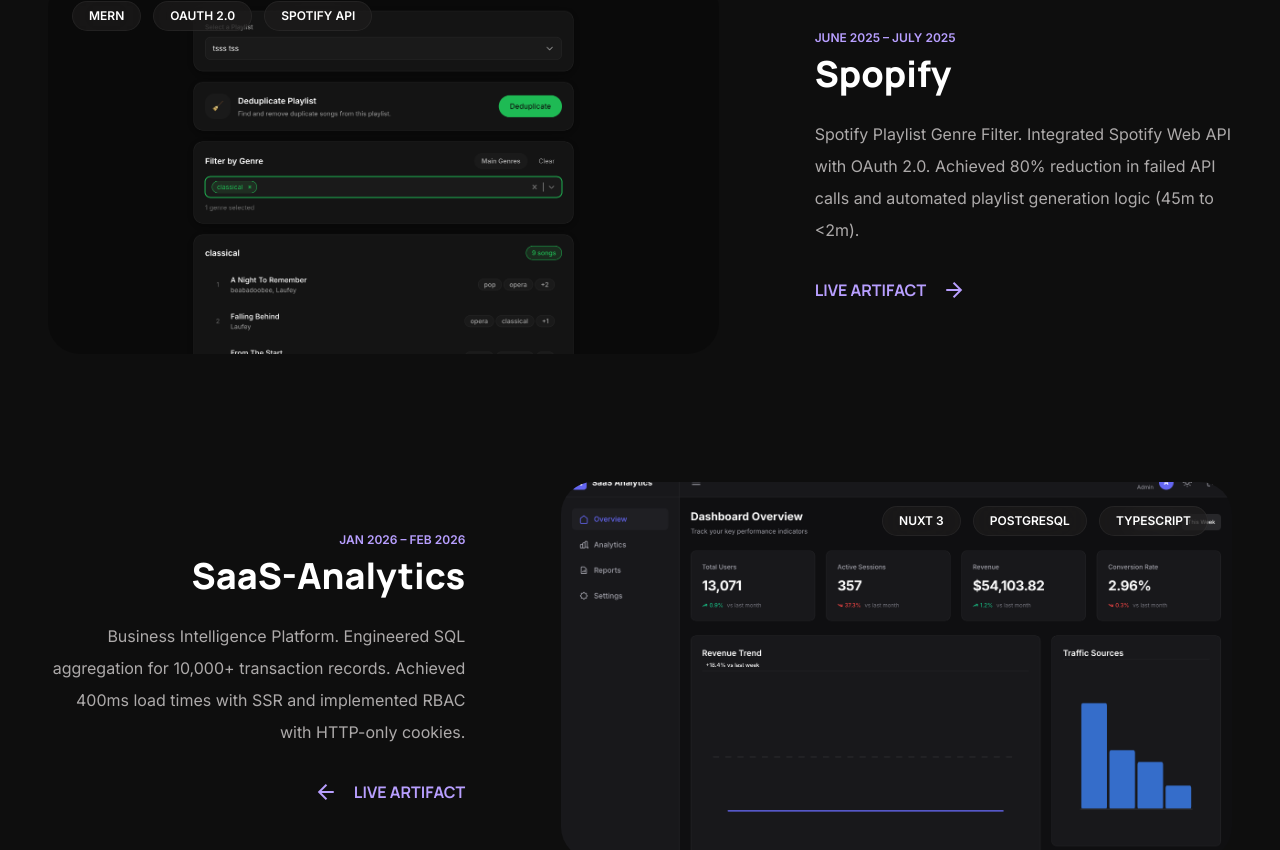
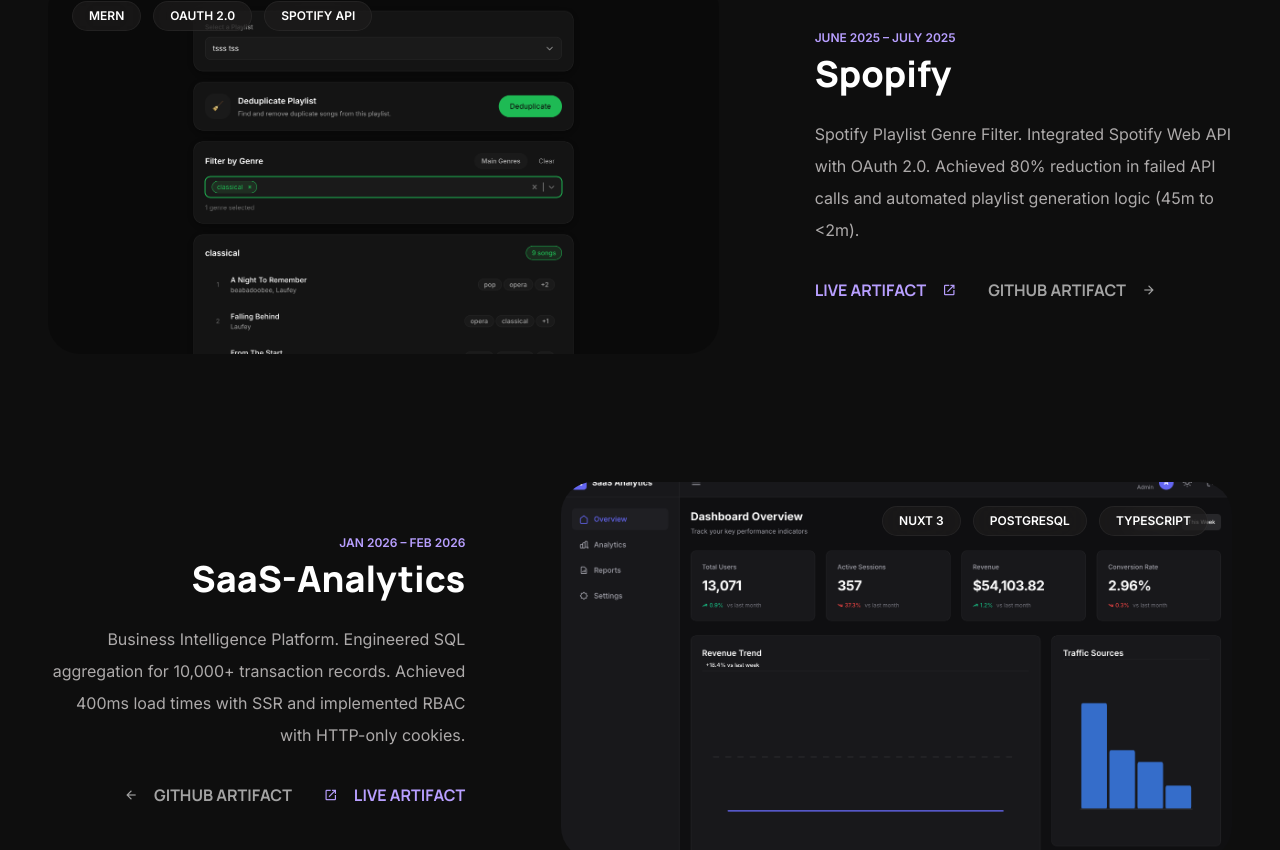
Before and after one commit to AbdulRahmanShihabuddin/portfolio, a React (Vite) app: page / in a window 1280 px wide. Shown: the part 3201-4051 px from the top of the page. Built offline with nearby package versions, Linux system fonts and the light colour scheme.

Commit message:
Add GitHub artifact links alongside live demo links

```diff
--- a/src/App.tsx
+++ b/src/App.tsx
@@ -226,12 +226,20 @@
                   Spotify Playlist Genre Filter. Integrated Spotify Web API with OAuth 2.0. Achieved 80%
                   reduction in failed API calls and automated playlist generation logic (45m to &lt;2m).
                 </p>
+                <div className="flex gap-8">
                   <a className="inline-flex items-center gap-4 text-primary font-headline font-bold group"
                     href="https://spopifyy.vercel.app/" target="_blank" rel="noreferrer">
                     LIVE ARTIFACT
                     <span
-                    className="material-symbols-outlined group-hover:translate-x-2 transition-transform">arrow_forward</span>
+                      className="material-symbols-outlined group-hover:translate-x-2 transition-transform text-sm">open_in_new</span>
                   </a>
+                  <a className="inline-flex items-center gap-4 text-neutral-400 hover:text-white font-headline font-bold group transition-colors"
+                    href="https://github.com/AbdulRahmanShihabuddin/spopifyy" target="_blank" rel="noreferrer">
+                    GITHUB ARTIFACT
+                    <span
+                      className="material-symbols-outlined group-hover:translate-x-2 transition-transform text-sm">arrow_forward</span>
+                  </a>
+                </div>
               </div>
             </div>
             {/* SaaS Dashboard */}
@@ -259,12 +267,20 @@
                   Business Intelligence Platform. Engineered SQL aggregation for 10,000+ transaction records.
                   Achieved 400ms load times with SSR and implemented RBAC with HTTP-only cookies.
                 </p>
+                <div className="flex gap-8 justify-end">
+                  <a className="inline-flex items-center gap-4 text-neutral-400 hover:text-white font-headline font-bold group transition-colors flex-row-reverse"
+                    href="https://github.com/AbdulRahmanShihabuddin/saas-analytics" target="_blank" rel="noreferrer">
+                    GITHUB ARTIFACT
+                    <span
+                      className="material-symbols-outlined group-hover:-translate-x-2 transition-transform text-sm">arrow_back</span>
+                  </a>
                   <a className="inline-flex items-center gap-4 text-primary font-headline font-bold group flex-row-reverse"
                     href="https://saas-analytics.vercel.app/" target="_blank" rel="noreferrer">
                     LIVE ARTIFACT
                     <span
-                    className="material-symbols-outlined group-hover:-translate-x-2 transition-transform">arrow_back</span>
+                      className="material-symbols-outlined group-hover:-translate-x-2 transition-transform text-sm">open_in_new</span>
                   </a>
+                </div>
               </div>
             </div>
           </div>
```
Lines whose indentation alone changed are shown as unchanged.
